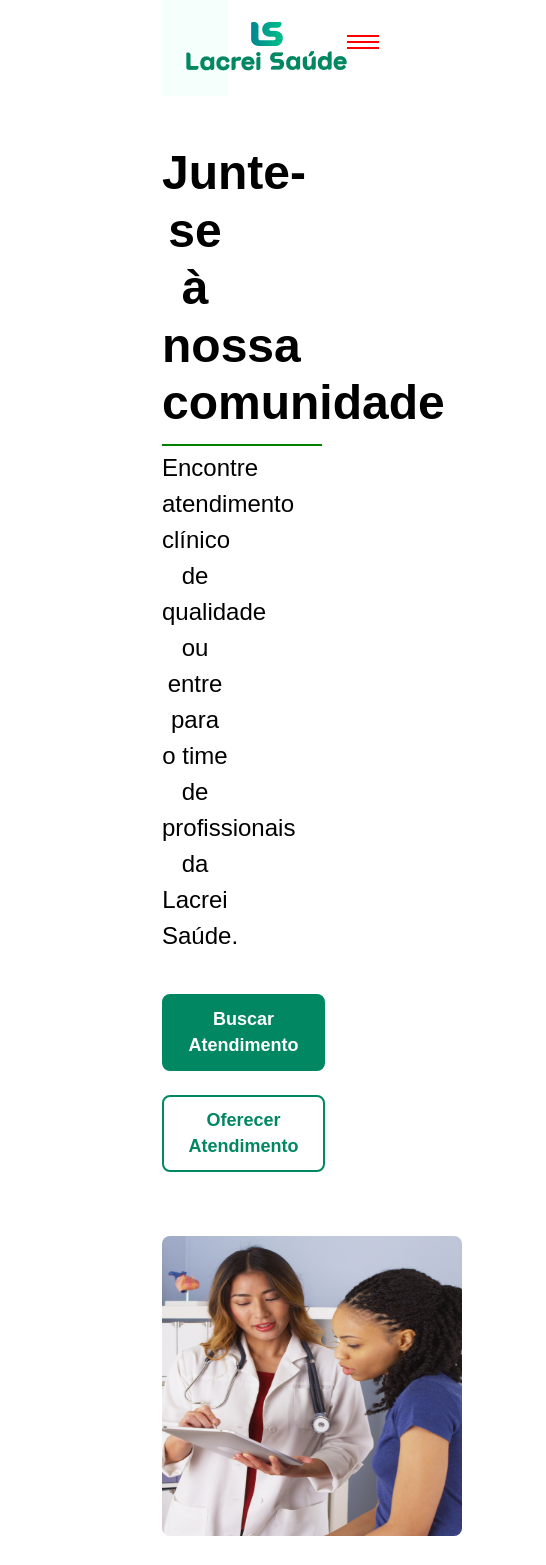
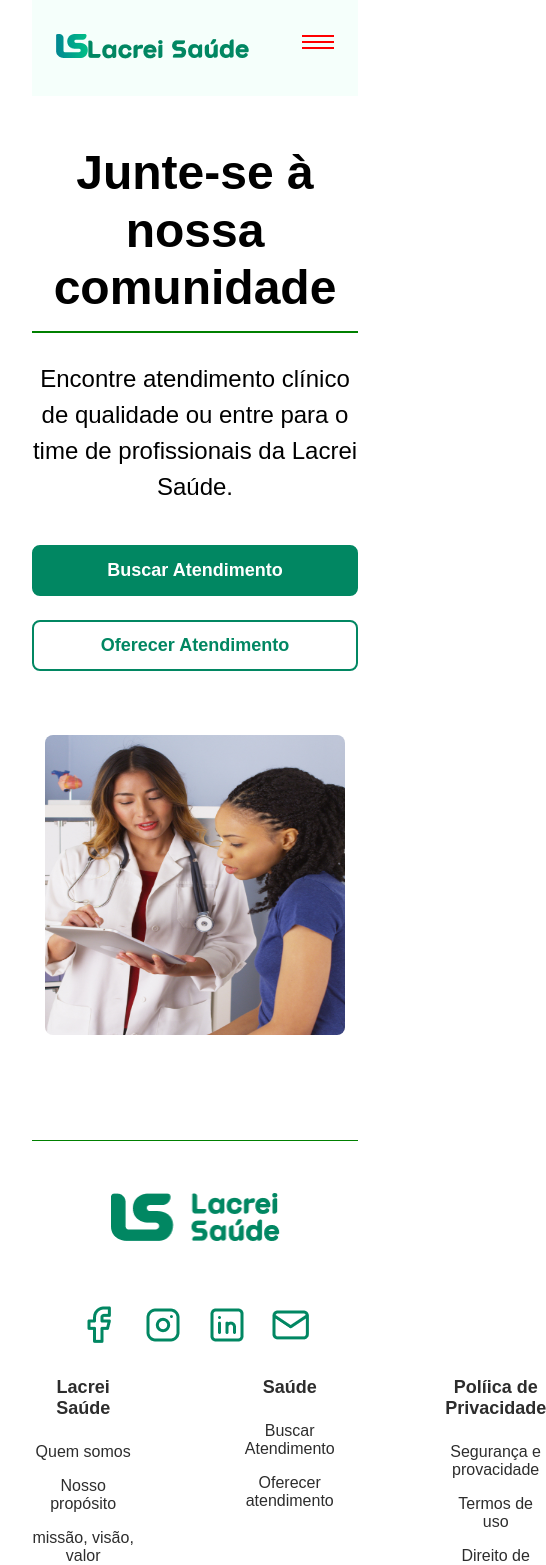
Before and after one commit to Jean-Carllo-Roseti/LS, a React (Create React App) app: page / in a window 390 px wide. Shown: the top 1565 px of the page, 546 px wide, since content can reach past the window. Built offline with nearby package versions, Linux system fonts and the light colour scheme; a web font is replaced by a local one.

Commit message:
ajustes de responsividade.

```diff
--- a/src/components/footer/styles.ts
+++ b/src/components/footer/styles.ts
@@ -45,7 +45,6 @@ export const Links = styled.ul`
   gap: 110.5px;
 
   @media (max-width: 768px) {
-    display: block;
     margin-top: 24px;
   }
 `
--- a/src/components/main/styles.ts
+++ b/src/components/main/styles.ts
@@ -45,6 +45,12 @@ export const Conteudo = styled.div`
     height: 2px;
     border-bottom: 2px solid green;
     display: inline-block;
+
+    @media(max-width: 768px) {
+      margin-bottom: 24px;
+      margin-top: 14px;
+      width: 100%;
+    }
   }
 
 
@@ -56,17 +62,15 @@ export const Conteudo = styled.div`
   }
 
   form {
+    margin-top: 32px;
 
     @media (max-width: 768px) {
 
     }
 
-
-    margin-top: 32px;
-
     @media (max-width: 768px) {
-
       margin: 40px 0;
+      display: grid;
     }
 
     button {
--- a/src/styles.ts
+++ b/src/styles.ts
@@ -39,6 +39,7 @@ body {
 
   @media (max-width: 768px) {
     text-align: center;
+    padding: 0 32px;
   }
 }
 
```
